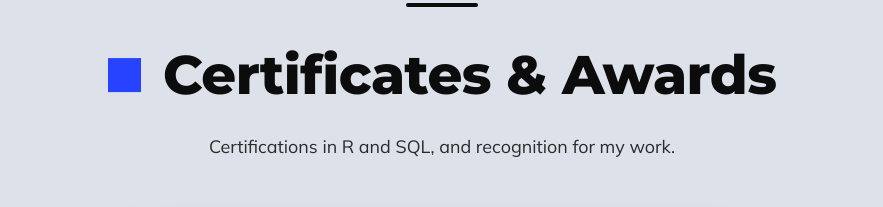
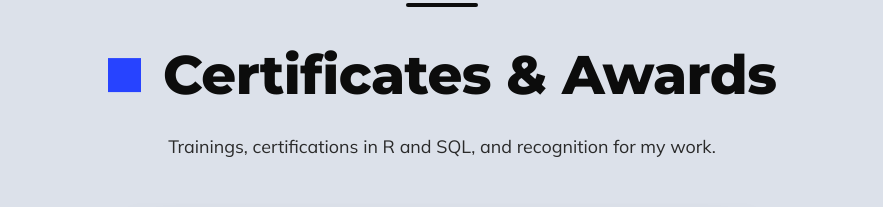
Before and after one commit to OBandeira/UEPortfolio, a plain HTML site: page index.html in a window 1280 px wide. Shown: the part 6020-6227 px from the top of the page, without its empty margins (198-1081 px from the left). Drawn offline with Linux system fonts and the light colour scheme.

Commit message:
Add "Trainings" to Certificates & Awards intro
Co-Authored-By: Claude Sonnet 5.5 <noreply@anthropic.com>

```diff
--- a/index.html
+++ b/index.html
@@ -588,7 +588,7 @@
     <section id="awards">
       <div class="wrap">
         <h2 class="stitle"><span class="sq" aria-hidden="true"></span>Certificates &amp; Awards</h2>
-        <p class="lead-center">Certifications in R and SQL, and recognition for my work.</p>
+        <p class="lead-center">Trainings, certifications in R and SQL, and recognition for my work.</p>
 
         <div class="carousel" data-carousel aria-label="Certificates">
           <div class="carousel-main">
```
